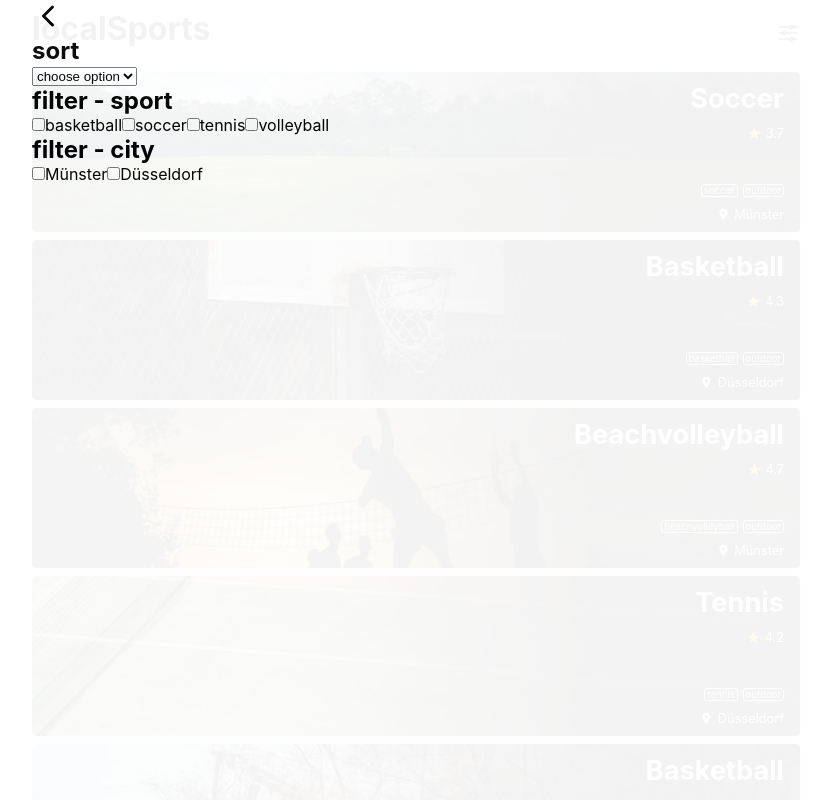
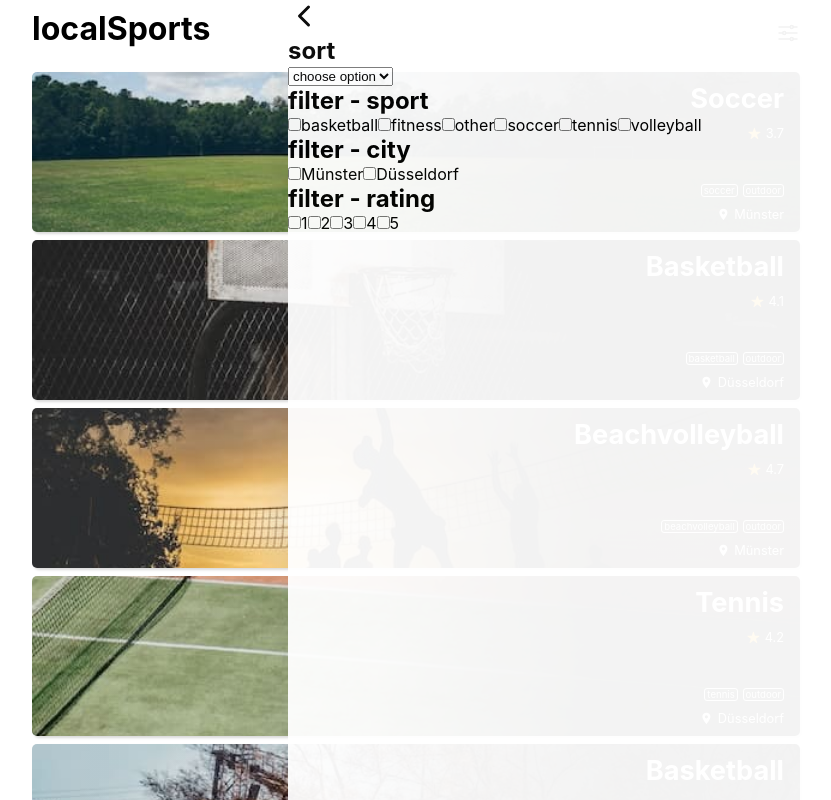
Before and after one commit to marvinRoellecke/capstone-project-ts, a Next.js app: page / in a window 1280 px wide. Both pictures are taken after a click on the button 1012 px from the left and 34 px from the top of the page. Shown: the whole page, without its empty margins (224-1055 px from the left). Built offline with nearby package versions, Linux system fonts and the light colour scheme.

Commit message:
add rating filter

```diff
--- a/components/CardListGeneral/CardListGeneral.js
+++ b/components/CardListGeneral/CardListGeneral.js
@@ -5,17 +5,21 @@ export default function CardListGeneral({ passedLocations, filterData }) {
   return (
     <>
       <StyledUl>
-        {filterData.sport.length === 0 && filterData.city.length === 0
+        {Object.values(filterData.sport).every((entry) => !entry) &&
+        Object.values(filterData.city).every((entry) => !entry) &&
+        Object.values(filterData.rating).every((entry) => !entry)
           ? passedLocations.map((location) => (
               <Item key={location.id} location={location} />
             ))
           : passedLocations
               .filter(
                 (location) =>
-                  (filterData.sport.includes(location.title) ||
-                    filterData.sport.length === 0) &&
-                  (filterData.city.includes(location.address.city) ||
-                    filterData.city.length === 0)
+                  (filterData.sport[location.category] ||
+                    Object.values(filterData.sport).every((entry) => !entry)) &&
+                  (filterData.city[location.address.city] ||
+                    Object.values(filterData.city).every((entry) => !entry)) &&
+                  (filterData.rating[Math.floor(location.rating)] ||
+                    Object.values(filterData.rating).every((entry) => !entry))
               )
               .map((location) => (
                 <Item key={location.id} location={location} />
@@ -31,3 +35,21 @@ const StyledUl = styled.ul`
   gap: 0.5rem;
   margin: 0.5rem 0;
 `;
+
+/* Stand vorher
+
+{filterData.sport.length === 0 && filterData.city.length === 0
+  ? passedLocations.map((location) => (
+      <Item key={location.id} location={location} />
+    ))
+  : passedLocations
+      .filter(
+        (location) =>
+          (filterData.sport.includes(location.title) ||
+            filterData.sport.length === 0) &&
+          (filterData.city.includes(location.address.city) ||
+            filterData.city.length === 0)
+      )
+      .map((location) => (
+        <Item key={location.id} location={location} />
+      ))} */
--- a/components/FilterMenu/FilterMenu.js
+++ b/components/FilterMenu/FilterMenu.js
@@ -1,3 +1,4 @@
+import { Fragment } from "react";
 import styled from "styled-components";
 import GoBackButton from "../GoBackButton/GoBackButton";
 
@@ -5,6 +6,7 @@ export default function FilterMenu({
   onShowFilterMenu,
   onChangeSort,
   onFilter,
+  filterData,
 }) {
   return (
     <StyledMenu>
@@ -26,51 +28,48 @@ export default function FilterMenu({
           <option value="toNew">oldest first</option>
         </select>
       </form>
+
       <h2>filter - sport</h2>
       <form>
+        {Object.entries(filterData.sport).map((entry) => (
+          <Fragment key={entry[0]}>
             <input
               type="checkbox"
-          value="Basketball"
+              value={entry[0]}
               onChange={(event) => onFilter(event, "sport")}
+              checked={entry[1]}
             />
-        <label>basketball</label>
-
-        <input
-          type="checkbox"
-          value="Soccer"
-          onChange={(event) => onFilter(event, "sport")}
-        />
-        <label>soccer</label>
-
-        <input
-          type="checkbox"
-          value="Tennis"
-          onChange={(event) => onFilter(event, "sport")}
-        />
-        <label>tennis</label>
-
-        <input
-          type="checkbox"
-          value="Volleyball"
-          onChange={(event) => onFilter(event, "sport")}
-        />
-        <label>volleyball</label>
+            <label>{entry}</label>
+          </Fragment>
+        ))}
       </form>
       <h2>filter - city</h2>
       <form>
+        {Object.entries(filterData.city).map((entry) => (
+          <Fragment key={entry[0]}>
             <input
               type="checkbox"
-          value="Münster"
+              value={entry[0]}
               onChange={(event) => onFilter(event, "city")}
+              checked={entry[1]}
             />
-        <label>Münster</label>
-
+            <label>{entry}</label>
+          </Fragment>
+        ))}
+      </form>
+      <h2>filter - rating</h2>
+      <form>
+        {Object.entries(filterData.rating).map((entry) => (
+          <Fragment key={entry[0]}>
             <input
               type="checkbox"
-          value="Düsseldorf"
-          onChange={(event) => onFilter(event, "city")}
+              value={entry[0]}
+              onChange={(event) => onFilter(event, "rating")}
+              checked={entry[1]}
             />
-        <label>Düsseldorf</label>
+            <label>{entry}</label>
+          </Fragment>
+        ))}
       </form>
     </StyledMenu>
   );
@@ -81,7 +80,7 @@ const StyledMenu = styled.div`
   right: 0;
   z-index: 1;
   height: 100vh;
-  width: 80vw;
+  width: 60%;
   background-color: var(--color-background);
   opacity: 0.95;
 `;
--- a/pages/index.js
+++ b/pages/index.js
@@ -13,27 +13,30 @@ export default function Home() {
   const [passedLocations, setPassedLocations] = useState(sportLocationsData);
 
   const [filterData, setFilterData] = useState({
-    sport: [],
-    city: [],
+    sport: {
+      basketball: false,
+      fitness: false,
+      other: false,
+      soccer: false,
+      tennis: false,
+      volleyball: false,
+    },
+    city: { Münster: false, Düsseldorf: false },
+    rating: { 1: false, 2: false, 3: false, 4: false, 5: false },
   });
 
   function handleFilter(event, category) {
     if (event.target.checked) {
       setFilterData({
         ...filterData,
-        [category]: [...filterData[category], event.target.value],
+        [category]: { ...filterData[category], [event.target.value]: true },
       });
     } else {
       setFilterData({
         ...filterData,
-        [category]: [
-          ...filterData[category].filter(
-            (entry) => entry !== event.target.value
-          ),
-        ],
+        [category]: { ...filterData[category], [event.target.value]: false },
       });
     }
-    console.log(filterData);
   }
 
   //show / hide Filter Menu
@@ -94,6 +97,7 @@ export default function Home() {
             onShowFilterMenu={handleShowFilterMenu}
             onChangeSort={handleChangeSort}
             onFilter={handleFilter}
+            filterData={filterData}
           />
         )}
       </MobileLayout>
@@ -110,3 +114,32 @@ const MobileLayout = styled.div`
     overflow-y: scroll;
   }
 `;
+
+/* Stand vorher
+  <Main passedLocations={passedLocations} filterData={filterData} />
+
+const [passedLocations, setPassedLocations] = useState(sportLocationsData);
+
+const [filterData, setFilterData] = useState({
+  sport: [],
+  city: [],
+});
+
+function handleFilter(event, category) {
+  if (event.target.checked) {
+    setFilterData({
+      ...filterData,
+      [category]: [...filterData[category], event.target.value],
+    });
+  } else {
+    setFilterData({
+      ...filterData,
+      [category]: [
+        ...filterData[category].filter(
+          (entry) => entry !== event.target.value
+        ),
+      ],
+    });
+  }
+  console.log(filterData);
+} */
```
Also changed, not shown: lib/data/sportLocationsData.js. Lines whose indentation alone changed are shown as unchanged.
